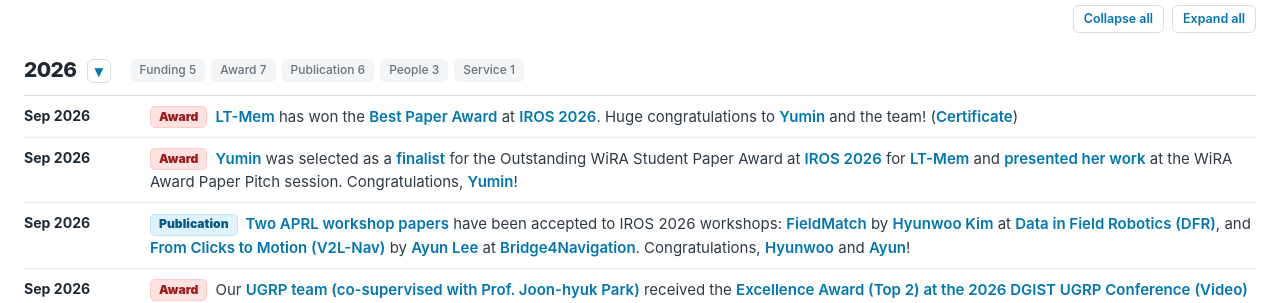
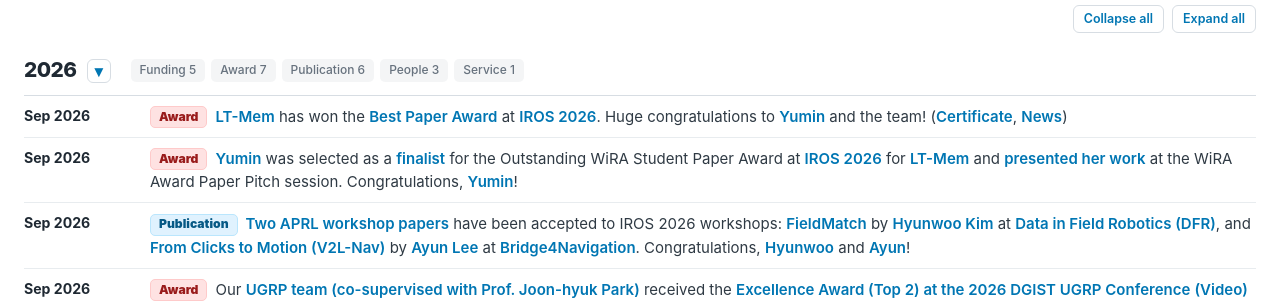
Before and after one commit to team-aprl/team-aprl.github.io, a Jekyll site: the page built from news.html, in a window 1280 px wide and 900 px high. Shown: the part 418-721 px from the top of the window. Built offline with Jekyll 4.4.1, drawn with Linux system fonts in a browser that asks for light colours.

Commit message:
Add news coverage link to LT-Mem Best Paper Award

```diff
--- a/news-language.js
+++ b/news-language.js
@@ -4,7 +4,7 @@
     "iros-workshops-2026": `<span class="news-tag tag-publication">논문</span><a href="publications.html?year=2026&amp;type=workshop&amp;venue=iros-ws#publications">APRL 워크숍 논문 2편</a>이 IROS 2026 워크숍에 채택되었습니다. <a href="team.html#team-member-hyunwoo-kim-2026-fall">김현우</a> 님의 <a href="publications.html?year=2026&amp;type=workshop&amp;venue=iros-ws#fieldmatch-iros-2026">FieldMatch</a>는 <a href="https://jonasfrey96.github.io/data_in_field_robotics/">Data in Field Robotics (DFR)</a>에, <a href="team.html#team-member-ayun-lee-2026-fall">이아윤</a> 님의 <a href="publications.html?year=2026&amp;type=workshop&amp;venue=iros-ws#v2l-nav-iros-2026">From Clicks to Motion (V2L-Nav)</a>은 <a href="https://bridging-navigation.github.io/website/">Bridge4Navigation</a>에 채택되었습니다. <a href="team.html#team-member-hyunwoo-kim-2026-fall">김현우</a> 님과 <a href="team.html#team-member-ayun-lee-2026-fall">이아윤</a> 님, 축하합니다!`,
     "ugrp-2026-dori-excellence": `<span class="news-tag tag-award">수상</span><a href="team.html#ugrp-2026-dori">UGRP 팀(Prof. Joon-hyuk Park 공동지도)</a>이 <a href="assets/news/ugrp-2026-dori-excellence-preview.webp">2026 DGIST UGRP Conference</a>에서 <a href="https://dgist-dori.github.io/" target="_blank" rel="noopener noreferrer">DORI: DGIST O-shaped Robot with Interaction</a> 프로젝트로 <a href="assets/news/ugrp-2026-dori-excellence-preview.webp">우수상(Top 2)</a> <a href="https://www.youtube.com/shorts/frhhvm0k2sY?si=HfJeU7LrQ31T9DaB" target="_blank" rel="noopener noreferrer">(Video)</a>을 수상했습니다. 팀의 멋진 성과를 축하합니다!`,
     "nrf-masters-fellowship-jiseon-kim": `<span class="news-tag tag-funding">연구비</span><a href="team.html#team-member-jiseon-kim">김지선</a> 님이 <a href="assets/news/nrf-2026-masters-student-research-fellowship-jiseon-kim.png">2026년도 이공분야 학술연구지원사업(석사과정생연구장려금지원사업)</a>에 선정되었습니다. 축하합니다!`,
-    "lt-mem-best-paper-award": `<span class="news-tag tag-award">수상</span><a href="publications.html?year=2026&amp;venue=iros&amp;q=LT-Mem#lt-mem">LT-Mem</a>이 <a href="https://2026.ieee-iros.org/">IROS 2026</a>에서 <a href="assets/gallery/previews/gallery-2026-09-27-10-01-iros2026-best1.webp">Best Paper Award</a>를 수상했습니다. <a href="team.html#team-member-yumin-lee">이유민</a> 님과 연구팀 모두 축하합니다! (<a href="assets/news/lt-mem-iros2026-best-paper-certificate-preview.webp">상장</a>)`,
+    "lt-mem-best-paper-award": `<span class="news-tag tag-award">수상</span><a href="publications.html?year=2026&amp;venue=iros&amp;q=LT-Mem#lt-mem">LT-Mem</a>이 <a href="https://2026.ieee-iros.org/">IROS 2026</a>에서 <a href="assets/gallery/previews/gallery-2026-09-27-10-01-iros2026-best1.webp">Best Paper Award</a>를 수상했습니다. <a href="team.html#team-member-yumin-lee">이유민</a> 님과 연구팀 모두 축하합니다! (<a href="assets/news/lt-mem-iros2026-best-paper-certificate-preview.webp">상장</a>, <a href="https://www.irobotnews.com/news/articleView.html?idxno=48879">뉴스</a>)`,
     "lt-mem-finalist": `<span class="news-tag tag-award">수상</span><a href="publications.html?year=2026&amp;venue=iros&amp;q=LT-Mem#lt-mem">LT-Mem</a>이 <a href="assets/news/lt-mem-iros2026-best-paper-finalist.png">최우수 논문 후보</a>(전체 1,933편 중 10편)로 선정되었습니다. <a href="https://2026.ieee-iros.org/">IROS 2026</a>에서 발표될 예정입니다. <a href="team.html#team-member-yumin-lee">이유민</a> 님, 축하합니다! (최종 후보 선정 증명서: <a href="assets/news/lt-mem-iros2026-best-paper-finalist-certificate.pdf">Best Paper Award</a> · <a href="assets/news/lt-mem-iros2026-best-student-paper-finalist-certificate.pdf">Best Student Paper Award</a>)`,
     "isparo-2026": `<span class="news-tag tag-publication">논문</span>APRL 논문 2편이 <a href="http://isparo.space">iSpaRo 2026</a>에 채택되었습니다. <a href="team.html#team-member-hoyun-kim">김호윤</a> 님의 <a href="publications.html?year=2026&amp;venue=isparo#marslab-isparo-2026">MarsLab</a>과 <a href="publications.html?year=2026&amp;venue=isparo#planetary-robotics-simulation-survey-isparo-2026">행성 로보틱스 시뮬레이션 서베이</a> 논문 채택을 축하합니다.`,
     "spatial-rfm": `<span class="news-tag tag-funding">연구비</span>APRL이 산업통상자원부의 <a href="projects.html#spatial-rfm">2026년도 로봇산업기술개발사업</a>에 선정되었습니다. Spatial-RFM 과제를 통해 비정형 환경에서 휴머노이드와 사족보행 로봇의 내비게이션을 위한 VLM 기반 공간지능 로봇 파운데이션 모델을 개발합니다.`,
--- a/news.html
+++ b/news.html
@@ -44,7 +44,7 @@ extra_scripts:
         <ol class="news-list">
           <li data-news-category="award" data-news-id="lt-mem-best-paper-award" data-home-reveal="true">
             <time datetime="2026-09">Sep 2026</time>
-            <p><span class="news-tag tag-award">Award</span><a href="publications.html?year=2026&amp;venue=iros&amp;q=LT-Mem#lt-mem">LT-Mem</a> has won the <a href="assets/gallery/previews/gallery-2026-09-27-10-01-iros2026-best1.webp">Best Paper Award</a> at <a href="https://2026.ieee-iros.org/">IROS 2026</a>. Huge congratulations to <a href="{{ '/team.html' | relative_url }}#team-member-yumin-lee">Yumin</a> and the team! (<a href="assets/news/lt-mem-iros2026-best-paper-certificate-preview.webp">Certificate</a>)</p>
+            <p><span class="news-tag tag-award">Award</span><a href="publications.html?year=2026&amp;venue=iros&amp;q=LT-Mem#lt-mem">LT-Mem</a> has won the <a href="assets/gallery/previews/gallery-2026-09-27-10-01-iros2026-best1.webp">Best Paper Award</a> at <a href="https://2026.ieee-iros.org/">IROS 2026</a>. Huge congratulations to <a href="{{ '/team.html' | relative_url }}#team-member-yumin-lee">Yumin</a> and the team! (<a href="assets/news/lt-mem-iros2026-best-paper-certificate-preview.webp">Certificate</a>, <a href="https://www.irobotnews.com/news/articleView.html?idxno=48879">News</a>)</p>
           </li>
           <li data-news-category="award" data-news-id="lt-mem-wira-finalist" data-home-reveal="true">
             <time datetime="2026-09-29">Sep 29, 2026</time>
```
